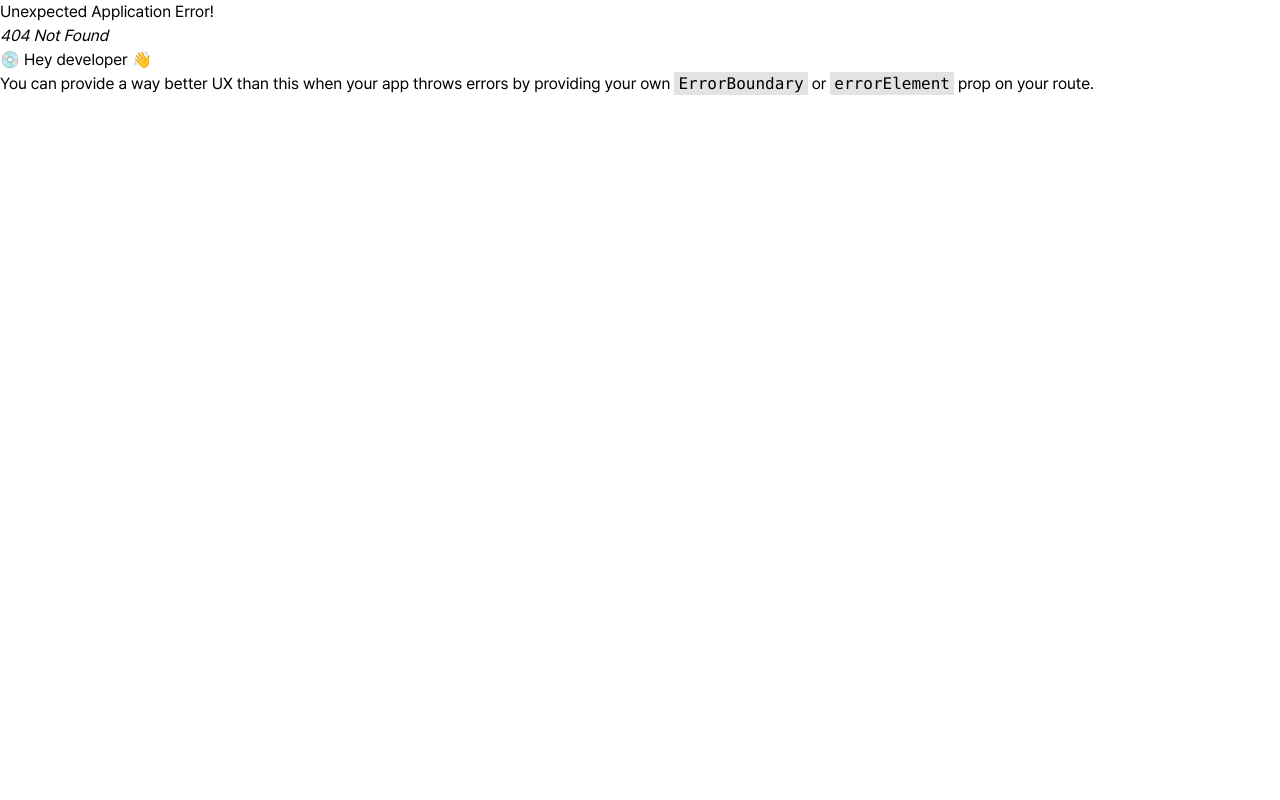
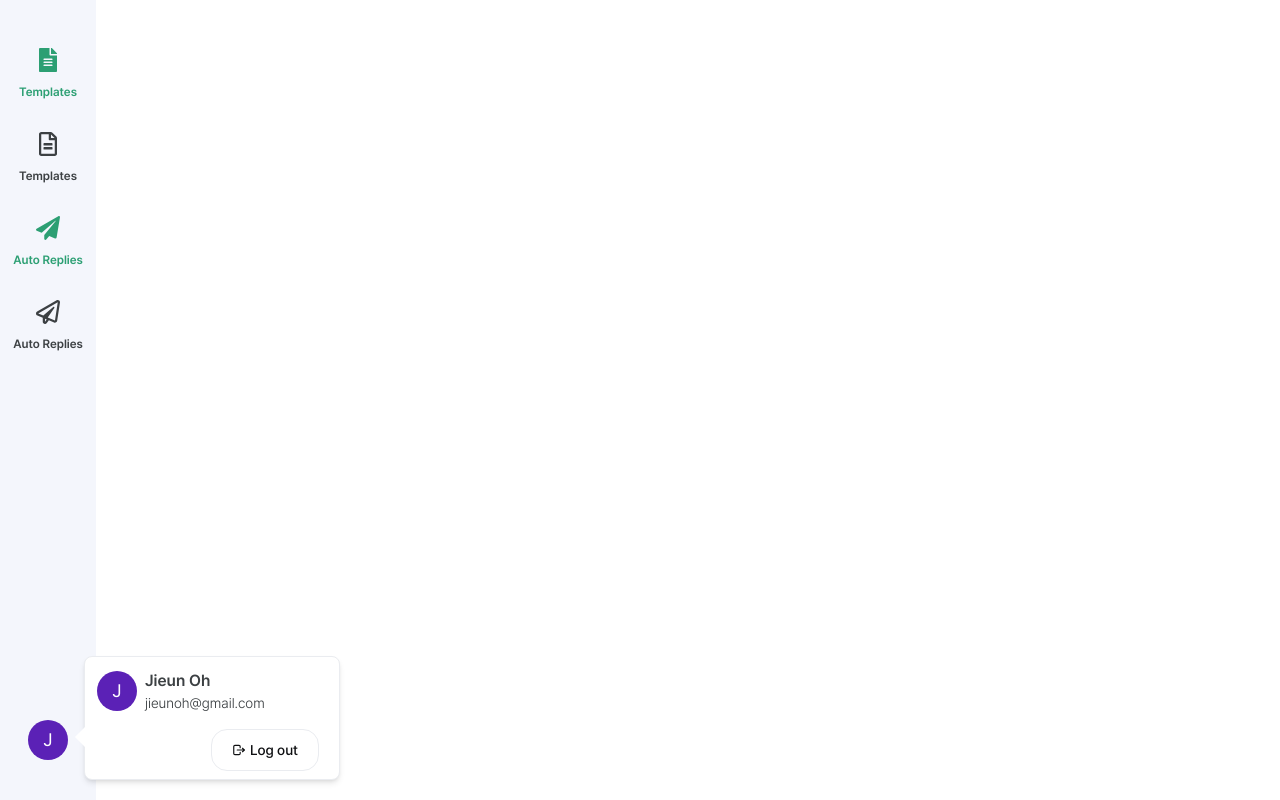
Before and after one commit to glerk-gmail-template-extension/glerk-client, a React (Vite) app: page /templates in a window 1280 px wide. Before the commit this address had no page. Built offline with nearby package versions, Linux system fonts and the light colour scheme.

Commit message:
Feat: 네비게이션 메뉴 정적 UI 구현

```diff
--- a/src/App.jsx
+++ b/src/App.jsx
@@ -1,7 +1,28 @@
+import { Navigate, Route, Routes } from "react-router-dom";
+
+import Navigation from "./components/navigation";
+import Template from "./pages/Template";
+import AutoReply from "./pages/AutoReply";
+
 import "./App.css";
 
 function App() {
-  return <div></div>;
+  return (
+    <div className="flex min-h-screen">
+      <Navigation />
+      <main className="flex-1 p-4">
+        <Routes>
+          <Route
+            path="/"
+            exact
+            element={<Navigate replace to="/templates" />}
+          />
+          <Route path="/templates" element={<Template />} />
+          <Route path="/auto-replies" element={<AutoReply />} />
+        </Routes>
+      </main>
+    </div>
+  );
 }
 
 export default App;
--- /dev/null
+++ b/src/components/navigation/Avatar.jsx
@@ -0,0 +1,13 @@
+import PropTypes from "prop-types";
+
+export default function Avatar({ initial }) {
+  return (
+    <div className="flex items-center justify-center w-10 h-10 rounded-full bg-violet-800">
+      <p className="text-lg text-white select-none">{initial}</p>
+    </div>
+  );
+}
+
+Avatar.propTypes = {
+  initial: PropTypes.string.isRequired,
+};
--- /dev/null
+++ b/src/components/navigation/NavigationItem.jsx
@@ -0,0 +1,27 @@
+import { Link } from "react-router-dom";
+import PropTypes from "prop-types";
+
+export default function NavigationItem({ children, isActive, title, url }) {
+  return (
+    <li className="mb-6">
+      <Link
+        to={url}
+        className={`flex flex-col items-center group ${isActive && "text-primary pointer-events-none cursor-default"}`}
+      >
+        <div
+          className={`flex items-center justify-center w-full h-10 mb-1 rounded-full ${!isActive && "group-hover:bg-gray-200"}`}
+        >
+          {children}
+        </div>
+        <span className="text-xs font-semibold">{title}</span>
+      </Link>
+    </li>
+  );
+}
+
+NavigationItem.propTypes = {
+  children: PropTypes.node.isRequired,
+  isActive: PropTypes.bool.isRequired,
+  title: PropTypes.string.isRequired,
+  url: PropTypes.string.isRequired,
+};
--- /dev/null
+++ b/src/components/navigation/Profile.jsx
@@ -0,0 +1,37 @@
+import { TbLogout } from "react-icons/tb";
+
+import Button from "../ui/Button";
+import Avatar from "./Avatar";
+
+export default function Profile() {
+  return (
+    <div
+      role="tooltip"
+      className="absolute z-10 inline-block w-64 text-sm transition-opacity duration-300 bg-white border rounded-lg shadow-md border-stroke -bottom-5 left-20"
+    >
+      <div className="p-3">
+        <div className="flex mb-4">
+          <div className="flex items-center">
+            <Avatar initial="J" />
+          </div>
+          <div className="ml-2">
+            <p className="text-base font-semibold">Jieun Oh</p>
+            <p className="text-sm font-light">jieunoh@gmail.com</p>
+          </div>
+        </div>
+        <div className="float-right">
+          <Button
+            text="Log out"
+            textColor="text-black"
+            borderColor="border-stroke"
+            backgroundColor="bg-white"
+            hoverBackgroundColor="hover:bg-gray-50"
+          >
+            <TbLogout />
+          </Button>
+        </div>
+      </div>
+      <div className="w-0 h-0 border-t-10 border-t-transparent border-b-10 border-b-transparent border-r-10 border-r-white absolute bottom-8 -left-2.5"></div>
+    </div>
+  );
+}
--- /dev/null
+++ b/src/components/navigation/index.jsx
@@ -0,0 +1,41 @@
+import {
+  FaPaperPlane,
+  FaRegPaperPlane,
+  FaFileAlt,
+  FaRegFileAlt,
+} from "react-icons/fa";
+
+import NavigationItem from "./NavigationItem";
+import Profile from "./Profile";
+import Avatar from "./Avatar";
+
+export default function Navigation() {
+  return (
+    <nav className="flex flex-col justify-between w-24 px-1 py-10 text-dark-gray bg-ghost-white">
+      <ul className="mb-4">
+        <NavigationItem isActive title="Templates" url="/templates">
+          <FaFileAlt className="w-6 h-6" />
+        </NavigationItem>
+        <NavigationItem isActive={false} title="Templates" url="/templates">
+          <FaRegFileAlt className="w-6 h-6" />
+        </NavigationItem>
+        <NavigationItem isActive title="Auto Replies" url="/auto-replies">
+          <FaPaperPlane className="w-6 h-6" />
+        </NavigationItem>
+        <NavigationItem
+          isActive={false}
+          title="Auto Replies"
+          url="/auto-replies"
+        >
+          <FaRegPaperPlane className="w-6 h-6" />
+        </NavigationItem>
+      </ul>
+      <div className="relative flex justify-center">
+        <button onClick={() => {}} aria-label="show profile">
+          <Avatar initial="J" />
+        </button>
+        <Profile />
+      </div>
+    </nav>
+  );
+}
--- /dev/null
+++ b/src/pages/AutoReply/index.jsx
@@ -0,0 +1,3 @@
+export default function AutoReply() {
+  return <section></section>;
+}
--- /dev/null
+++ b/src/pages/Template/index.jsx
@@ -0,0 +1,3 @@
+export default function Template() {
+  return <section></section>;
+}
--- a/tailwind.config.js
+++ b/tailwind.config.js
@@ -27,6 +27,10 @@ export default {
       height: {
         120: "30rem",
       },
+      borderWidth: {
+        1.5: "1.5px",
+        10: "10px",
+      },
       boxShadow: {
         "3xl": "8px 8px 16px 0 rgba(0, 0, 0, 0.08)",
       },
```
Also changed, not shown: src/main.jsx (+4 -4 lines).
